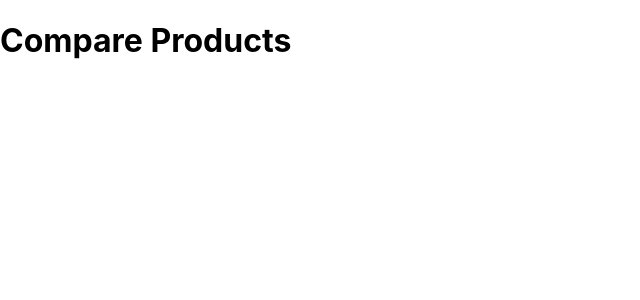
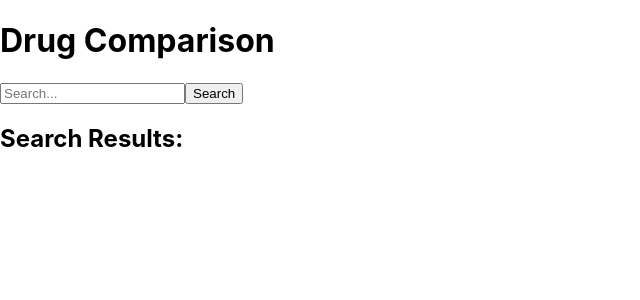
Before and after one commit to Silicon-Smugglers/Front-End, a React (Create React App) app: page /compare in a window 1280 px wide. Shown: the top 300 px of the page, without its empty margins (0-640 px from the left). Built offline with nearby package versions, Linux system fonts and the light colour scheme.

Commit message:
With the searchbar added into the Compare page

```diff
--- a/src/App.js
+++ b/src/App.js
@@ -4,6 +4,7 @@
 import Profile from './pages/Profile';
 import Compare from './pages/Compare';
 import Medication from './pages/Medication';
+
 
 const App = () => {
  return (
--- a/src/pages/Compare.js
+++ b/src/pages/Compare.js
@@ -1,8 +1,49 @@
+import React, { useState } from 'react';
+import SearchBar from './SearchBar';
+
 const Compare = () => {
+  const drugData = [
+    'Aspirin',
+    'Ibuprofen',
+    'Acetaminophen',
+    'Lisinopril',
+    'Simvastatin',
+    'Metformin',
+    // Add more drug names as needed
+  ];
+
+  // State to hold the search results
+  const [searchResults, setSearchResults] = useState([]);
+
+  // Define the search logic function
+  const yourSearchLogic = (query) => {
+    return drugData.filter((drug) =>
+      drug.toLowerCase().includes(query.toLowerCase())
+    );
+  };
+
+  // Define the handleSearch function
+  const handleSearch = (query) => {
+    const filteredResults = yourSearchLogic(query);
+    setSearchResults(filteredResults);
+  };
+
   return (
     <div>
-      <h1>Compare Products</h1>
-      {/* Your compare page content goes here */}
+      <h1>Drug Comparison</h1>
+
+      {/* Render the SearchBar component and pass the handleSearch function */}
+      <SearchBar onSearch={handleSearch} />
+
+      {/* Display search results */}
+      <div>
+        <h2>Search Results:</h2>
+        <ul>
+          {searchResults.map((result, index) => (
+            <li key={index}>{result}</li>
+          ))}
+        </ul>
+      </div>
     </div>
   );
 };
--- /dev/null
+++ b/src/pages/SearchBar.js
@@ -0,0 +1,27 @@
+import React, { useState } from 'react';
+
+const SearchBar = ({ onSearch }) => {
+  const [searchQuery, setSearchQuery] = useState('');
+
+  const handleInputChange = (e) => {
+    setSearchQuery(e.target.value);
+  };
+
+  const handleSearch = () => {
+    onSearch(searchQuery);
+  };
+
+  return (
+    <div>
+      <input
+        type="text"
+        placeholder="Search..."
+        value={searchQuery}
+        onChange={handleInputChange}
+      />
+      <button onClick={handleSearch}>Search</button>
+    </div>
+  );
+};
+
+export default SearchBar;
```
